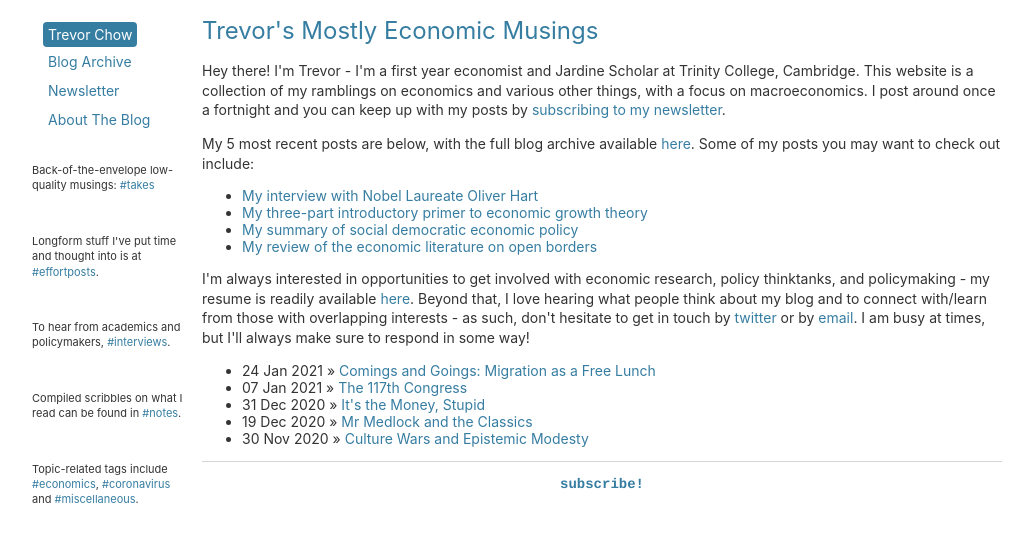
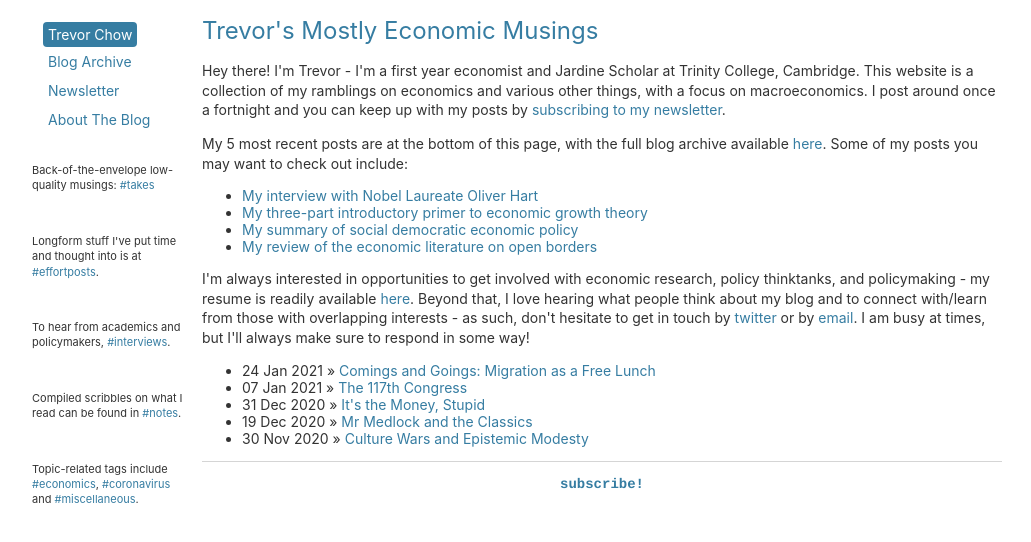
Before and after one commit to tmychow/tmychow.github.io, a Jekyll site: the page built from index.html, in a window 1280 px wide. Shown: the top 542 px of the page, without its empty margins (28-1059 px from the left). Built offline with Jekyll 4.4.1, drawn with Linux system fonts in a browser that asks for light colours.

Commit message:
Update index.html

```diff
--- a/index.html
+++ b/index.html
@@ -4,7 +4,7 @@ title: Trevor's Mostly Economic Musings
 ---
 	<h1>{{ page.title }}</h1>
 	<p>Hey there! I'm Trevor - I'm a first year economist and Jardine Scholar at Trinity College, Cambridge. This website is a collection of my ramblings on economics and various other things, with a focus on macroeconomics. I post around once a fortnight and you can keep up with my posts by <a href="https://buttondown.email/tmychow">subscribing to my newsletter</a>.</p>
-	<p> My 5 most recent posts are below, with the full blog archive available <a href="https://tmychow.com/blog/">here</a>. Some of my posts you may want to check out include:</p>
+	<p> My 5 most recent posts are at the bottom of this page, with the full blog archive available <a href="https://tmychow.com/blog/">here</a>. Some of my posts you may want to check out include:</p>
 	<ul>
 		<li> <a href="https://tmychow.com/blog/2020/05/14/a-conversation-with-nobel-laureate-oliver-hart">My interview with Nobel Laureate Oliver Hart</a> </li>
 		<li> <a href="https://tmychow.com/blog/2020/07/02/growth-a-primer-in-three-parts">My three-part introductory primer to economic growth theory</a> </li>
```
